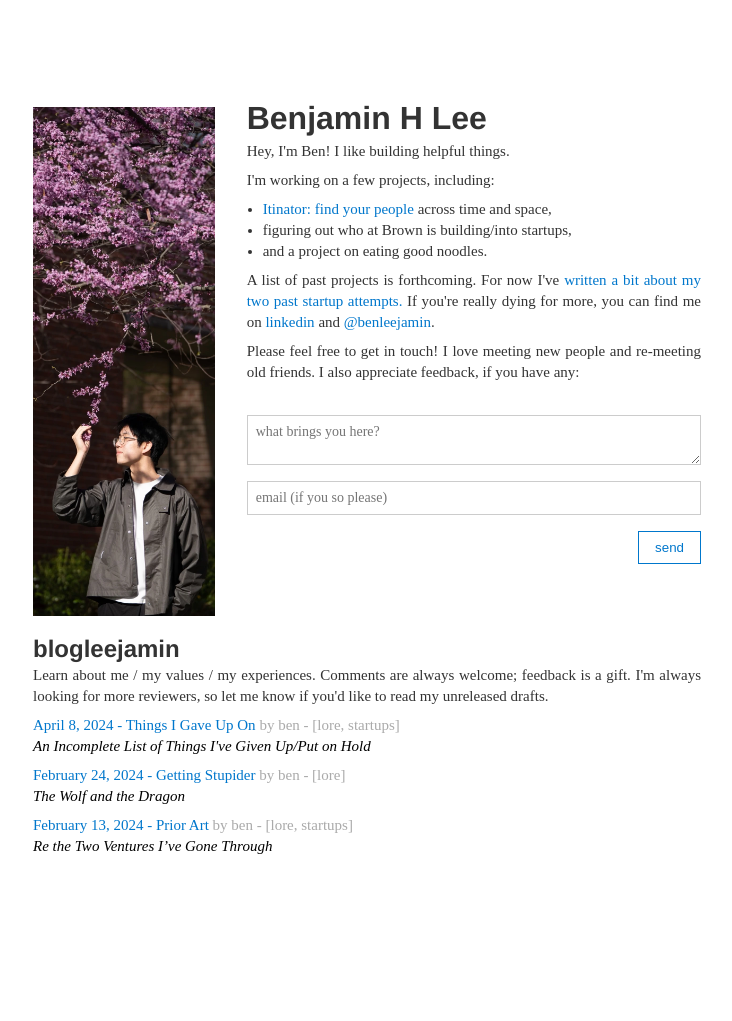
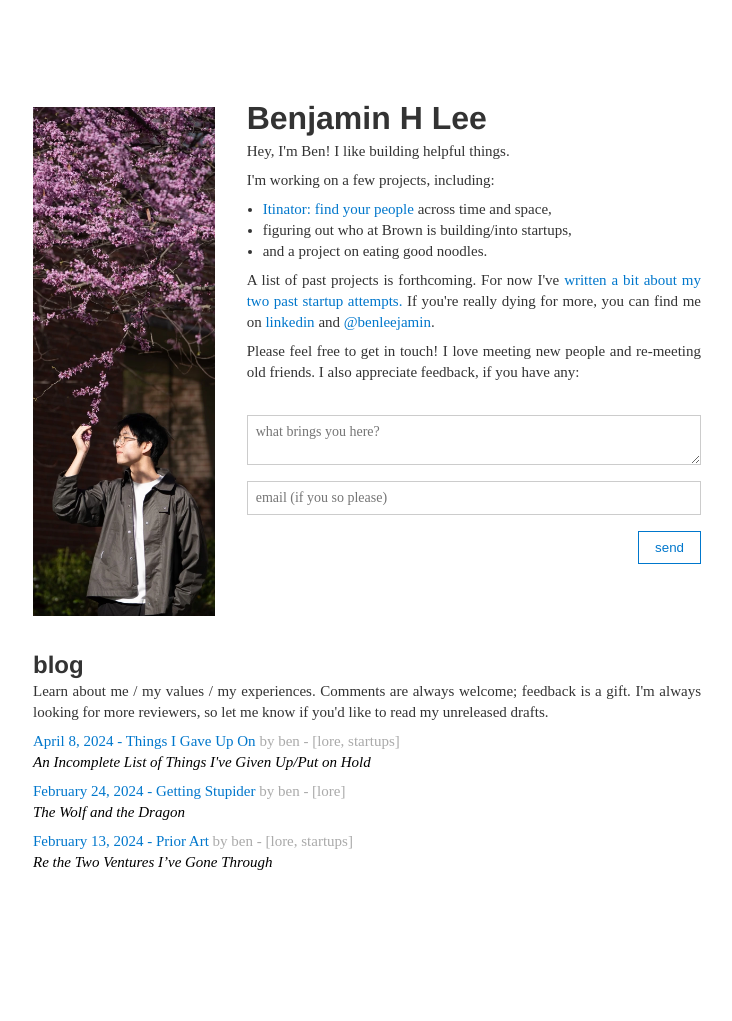
Before and after one commit to BenjaminHLee/BenjaminHLee.github.io, a Jekyll site: the page built from index.html, in a window 1280 px wide. Shown: the whole page, without its empty margins (273-1005 px from the left). Built offline with Jekyll 4.4.1, drawn with Linux system fonts in a browser that asks for light colours.

Commit message:
improve legibility of blog post list section

```diff
--- a/_includes/post-list.html
+++ b/_includes/post-list.html
@@ -1,5 +1,5 @@
 <div class="post-list">
-  <h2>blogleejamin</h2>
+  <h2>blog</h2>
   <p>
     Learn about me / my values / my experiences. Comments are always welcome;
     feedback is a gift. I'm always looking for more reviewers, so let me know
--- a/style.css
+++ b/style.css
@@ -70,7 +70,7 @@
 }
 
 .post-list {
-  margin-top: 1rem;
+  margin-top: 2rem;
   margin-bottom: 2rem;
 }
 
```
